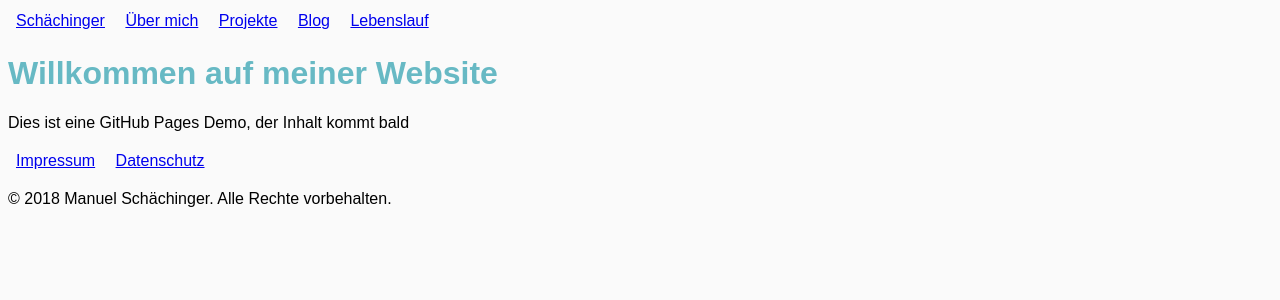
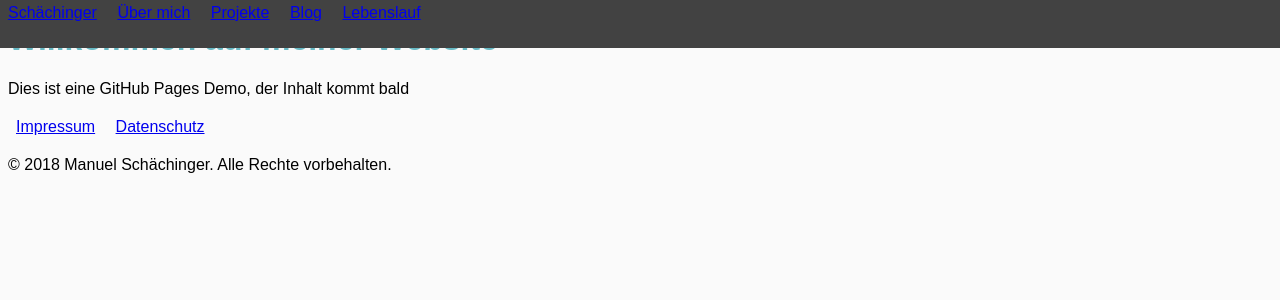
Before and after one commit to schaechinger/schaechinger.github.io, a Jekyll site: the page built from index.html, in a window 1280 px wide. Shown: the top 300 px of the page. Built offline with Jekyll 4.4.1, drawn with Linux system fonts in a browser that asks for light colours; some web fonts are replaced.

Commit message:
changed styles to sass

```diff
--- /dev/null
+++ b/assets/css/_colors.scss
@@ -0,0 +1,5 @@
+$color-blue: #67b9c4;
+
+$color-gray-dark: #424242;
+$color-gray-light: #fafafa;
+$color-white: #fff;
--- a/assets/css/style.css
+++ b/assets/css/_fonts.scss
@@ -1,26 +1,2 @@
 @font-face {font-family: 'ClearSans-Bk';font-weight:normal;font-style:normal;src:url('https://static.schaechinger.com/vendor/clear/1.0/font/2B1F35_0_0.eot');src: url('https://static.schaechinger.com/vendor/clear/1.0/font/2B1F35_0_0.eot?#iefix') format('embedded-opentype'), url('https://static.schaechinger.com/vendor/clear/1.0/font/2B1F35_0_0.woff') format('woff'), url('https://static.schaechinger.com/vendor/clear/1.0/font/2B1F35_0_0.ttf') format('truetype'), url('https://static.schaechinger.com/vendor/clear/1.0/font/2B1F35_0_0.svg#wf') format('svg');}
 @font-face {font-family: 'ClearSans-Bk';font-weight: bold;font-style: normal;src: url('https://static.schaechinger.com/vendor/clear/1.0/font/2B1F35_1_0.eot');src: url('https://static.schaechinger.com/vendor/clear/1.0/font/2B1F35_1_0.eot?#iefix') format('embedded-opentype'), url('https://static.schaechinger.com/vendor/clear/1.0/font/2B1F35_1_0.woff') format('woff'), url('https://static.schaechinger.com/vendor/clear/1.0/font/2B1F35_1_0.ttf') format('truetype'), url('https://static.schaechinger.com/vendor/clear/1.0/font/2B1F35_1_0.svg#wf') format('svg');}
-
-body {
-  background-color: #fafafa;
-  font: 1rem 'ClearSans-Bk', Arial, Helvetica, sans-serif;
-}
-
-h1 {
-  color: #67b9c4;
-}
-
-nav ul,
-footer ul,
-.post .meta.meta-categories ul {
-    margin: 0;
-    padding: 0;
-    list-style: none;
-}
-
-nav ul li,
-footer ul li,
-.post .meta.meta-categories ul li {
-    display: inline-block;
-    padding: 0.25rem 0.5rem;
-}
--- /dev/null
+++ b/assets/css/header/_header.scss
@@ -0,0 +1,11 @@
+@import '../colors';
+
+header {
+  background-color: $color-gray-dark;
+  color: $color-white;
+  height: 3rem;
+  left: 0;
+  position: absolute;
+  right: 0;
+  top: 0;
+}
--- /dev/null
+++ b/assets/css/style.scss
@@ -0,0 +1,28 @@
+---
+---
+
+@import 'colors', 'fonts';
+
+@import 'header/header';
+
+body {
+  background-color: $color-gray-light;
+  font: 1rem 'ClearSans-Bk', Arial, Helvetica, sans-serif;
+}
+
+h1 {
+  color: $color-blue;
+}
+
+nav ul,
+footer ul,
+.post .meta.meta-categories ul {
+    margin: 0;
+    padding: 0;
+    list-style: none;
+
+    li {
+      display: inline-block;
+      padding: 0.25rem 0.5rem;
+    }
+}
```
